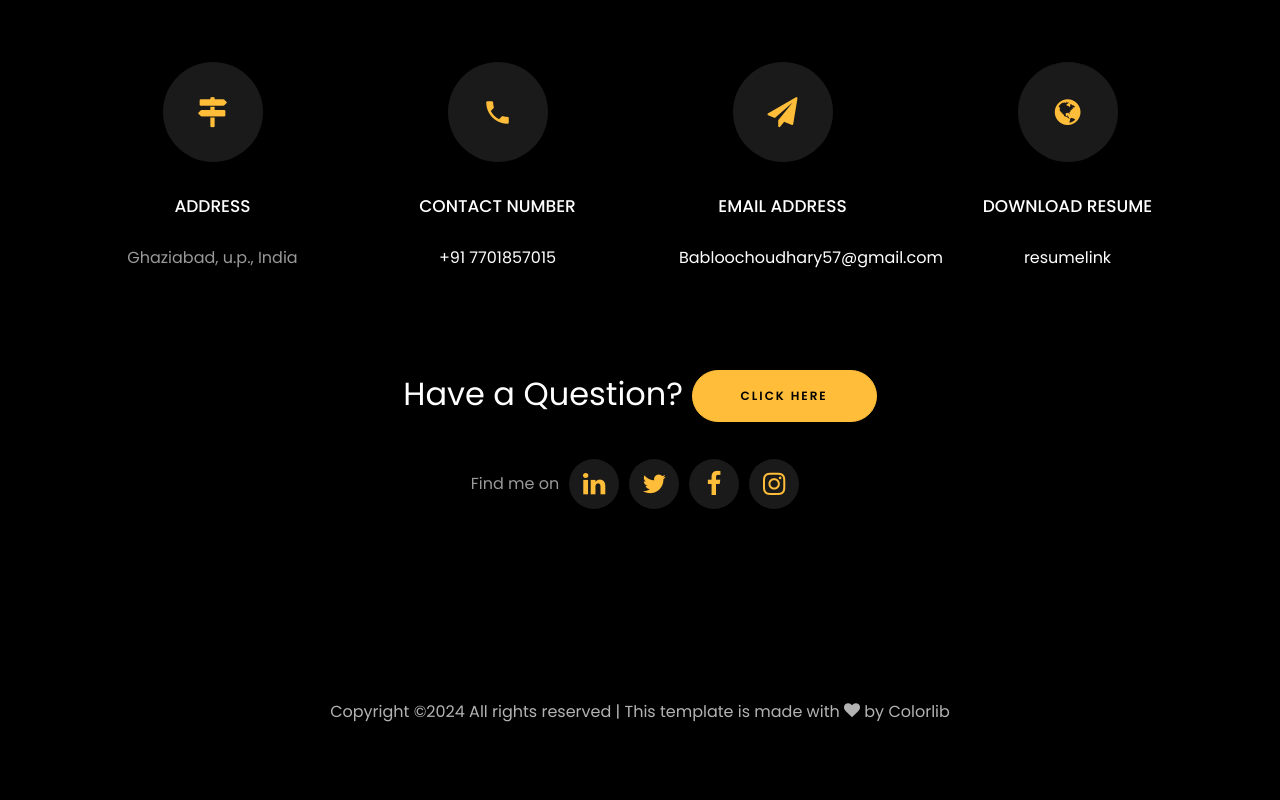
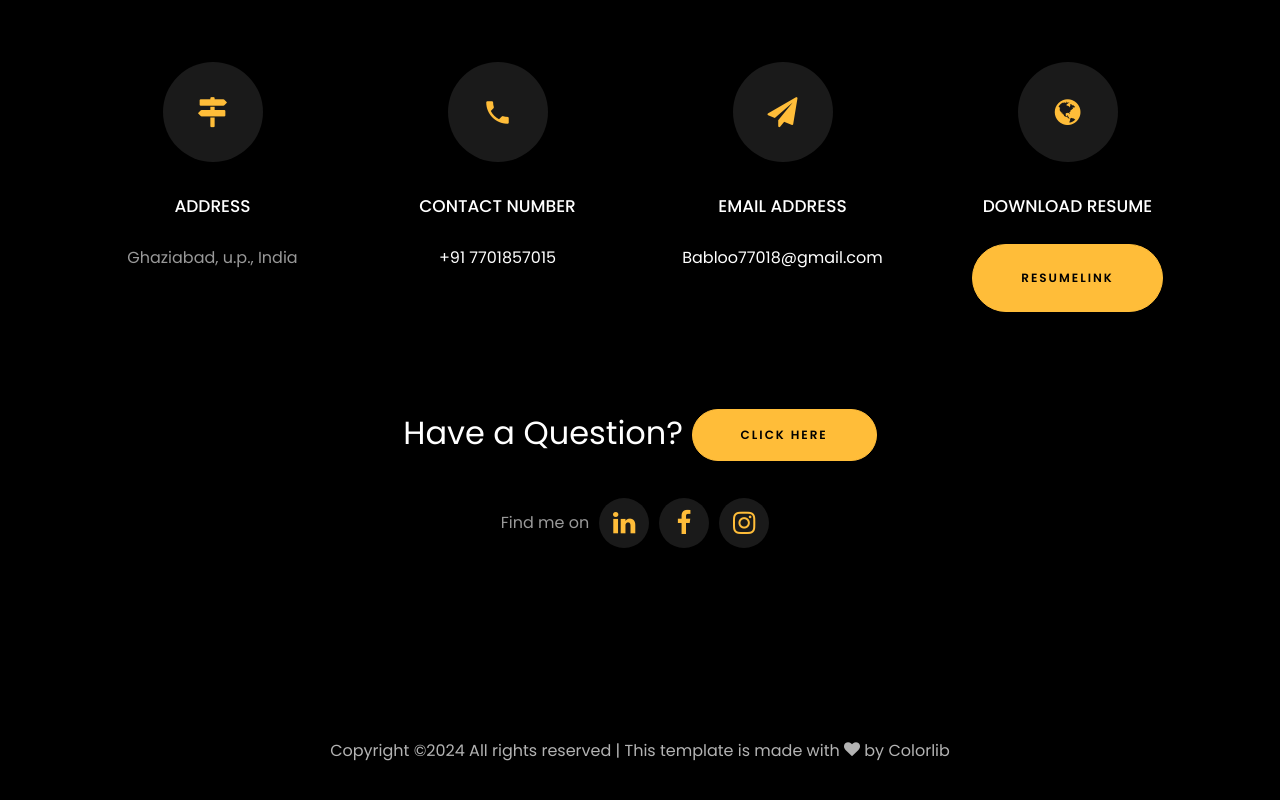
Before and after one commit to Babloo7036/portfolio_wesite, a plain HTML site: page index.html in a window 1280 px wide. Shown: the part 4108-4908 px from the top of the page. Drawn offline with Linux system fonts and the light colour scheme; files whose address does not match are found by name.

Commit message:
Update index.html

```diff
--- a/index.html
+++ b/index.html
@@ -448,7 +448,7 @@
           			<span class="icon-phone2"></span>
           		</div>
           		<h3 class="mb-4">Contact Number</h3>
-	            <p><a href="tel://0101010101">+91 7701857015</a></p>
+	            <p><a href="tel://7701857015">+91 7701857015</a></p>
 	          </div>
           </div>
           <div class="col-md-6 col-lg-3 d-flex ftco-animate">
@@ -457,7 +457,7 @@
           			<span class="icon-paper-plane"></span>
           		</div>
           		<h3 class="mb-4">Email Address</h3>
-	            <p><a href="mailto:info@yoursite.com">Babloochoudhary57@gmail.com</a></p>
+	            <p><a href="Babloo77018@gmail.com">Babloo77018@gmail.com</a></p>
 	          </div>
           </div>
           <div class="col-md-6 col-lg-3 d-flex ftco-animate">
@@ -466,7 +466,7 @@
           			<span class="icon-globe"></span>
           		</div>
           		<h3 class="mb-4">Download Resume</h3>
-	            <p><a href="#">resumelink</a></p>
+	            <p><a href="https://drive.google.com/file/d/1iQiw_82PQHB77oVtREmONgVLLXXpqzor/view?usp=sharing" class="btn btn-primary py-4 px-5">resumelink</a></p>
 	          </div>
           </div>
 
@@ -481,8 +481,8 @@
 				<br>
 					<ul class="ftco-footer-social list-unstyled d-flex justify-content-center align-items-center mb-0">
 					  <li class="ftco-animate normal-txt">Find me on  </li>
-					  <li class="ftco-animate"><a href="https://www.linkedin.com/in/rishabhnmishra/"><span class="icon-linkedin"></span></a></li>
-					  <li class="ftco-animate"><a href="https://twitter.com/rishabhnmishra"><span class="icon-twitter"></span></a></li>
+					  <li class="ftco-animate"><a href="https://www.linkedin.com/in/babloo-choudhary-3750a9288/"><span class="icon-linkedin"></span></a></li>
+<!-- 					  <li class="ftco-animate"><a href="https://twitter.com/rishabhnmishra"><span class="icon-twitter"></span></a></li> -->
 					  <li class="ftco-animate"><a href="https://www.facebook.com/babloo choudhary/"><span class="icon-facebook"></span></a></li>
 				      <li class="ftco-animate"><a href="https://www.instagram.com/ig__chaudhary/"><span class="icon-instagram"></span></a></li>
 					</ul>
```
